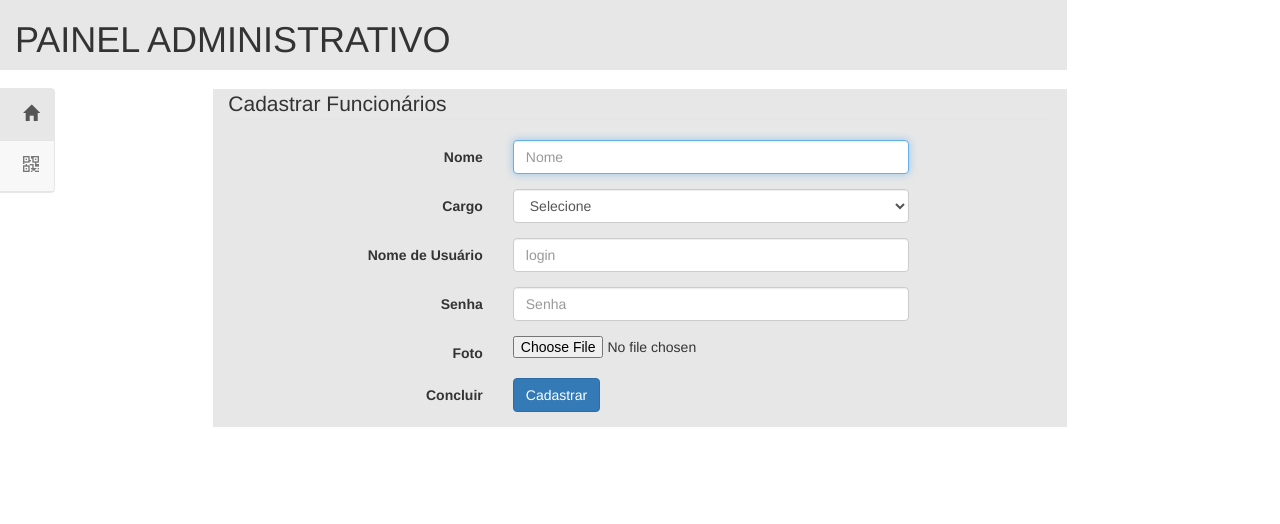
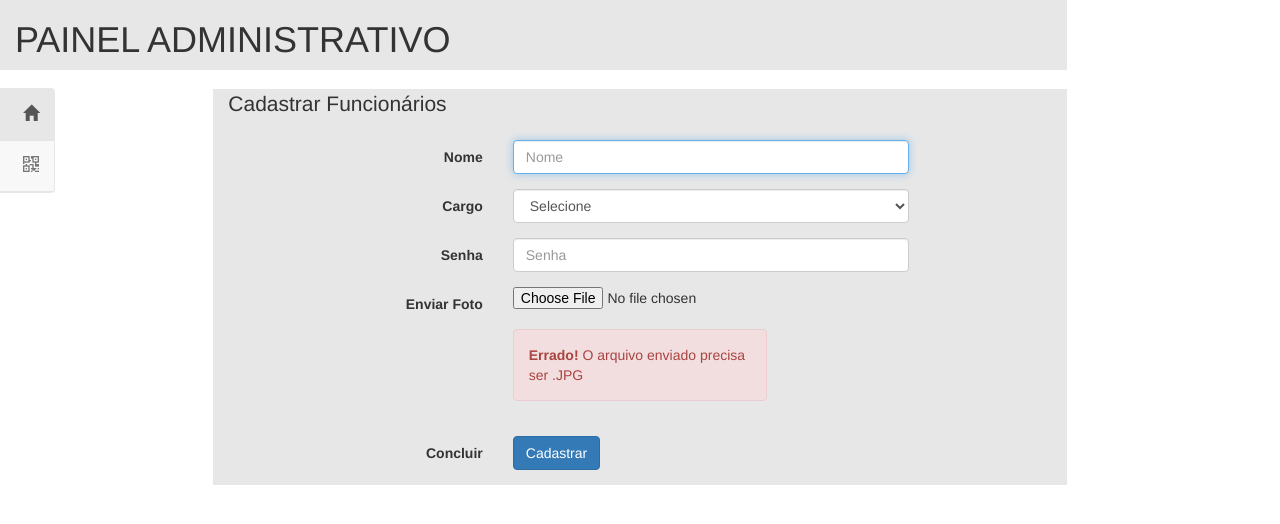
Before and after one commit to webjhon/LancheSystem, a PHP site: page /admin/cadastro.php in a window 1280 px wide. Shown: the top 524 px of the page. Run offline with PHP 8.4, Linux system fonts and the light colour scheme; the visitor is signed in with stand-in values (Sample User, id 1).

Commit message:
Atualizações na base de dados
Atualização na base de dados. Adequando o PHP a nova base de dados
implantada. Também alterando as opções de cadastro.

```diff
--- a/admin/cadastro.php
+++ b/admin/cadastro.php
@@ -67,15 +67,6 @@
                 </div>
               </div>
 
-              <!-- Text input-->
-              <div class="form-group">
-                <label class="col-md-4 control-label" for="cad_login">Nome de Usuário</label>
-                <div class="col-md-6">
-                  <input id="cad_login" name="cad_login" type="text" placeholder="login" class="form-control input-md" required="" autofocus="">
-
-                </div>
-              </div>
-
               <!-- Password input-->
               <div class="form-group">
                 <label class="col-md-4 control-label" for="cad_senha">Senha</label>
@@ -86,12 +77,16 @@
               </div>
 
               <!-- File Button -->
-              <div class="form-group">
-                <label class="col-md-4 control-label" for="cad_foto">Foto</label>
-                <div class="col-md-4">
-                  <input id="cad_foto" name="cad_foto" class="input-file" type="file">
-                </div>
+          <div class="form-group">
+            <label class="col-md-4 control-label" for="foto_botao">Enviar Foto</label>
+            <div class="col-md-4">
+              <input id="foto_estagiario" name="foto_estagiario" type="file">
+              <br>
+              <div class="alert alert-danger" id="img_fail">
+                <strong> Errado! </strong> O arquivo enviado precisa ser .JPG
               </div>
+            </div>
+          </div>
 
               <!-- Button -->
               <div class="form-group">
--- a/js/my/geral.js
+++ b/js/my/geral.js
@@ -3,4 +3,22 @@ $(document).ready(function(){
 $("#buscar_mesa").click(function(){
    $("#seleciona_mesa").show("slow");
 });
+
+  $('#foto_estagiario').bind('change', function() {
+    // this.files[0].size gets the size of your file.
+    //alert(this.files[0].size);
+    var fileName = $(this).val();
+    var arrExt = fileName.split('.');
+    var position = (arrExt.length)-1;
+    var ext = arrExt[position];
+    if(ext != 'jpg' || ext.length == 0 ){
+      $(this).val('');
+      $("#img_fail").slideDown();
+
+    }
+    else {
+      $("#img_fail").slideUp();
+    }
+  });
+
 });
--- a/nbproject/private/private.xml
+++ b/nbproject/private/private.xml
@@ -7,8 +7,9 @@
             <file>file:/C:/xampp/htdocs/boteco/js/my/geral.js</file>
             <file>file:/C:/xampp/htdocs/boteco/admin/validar_sessao.php</file>
             <file>file:/C:/xampp/htdocs/boteco/validarLogin.php</file>
-            <file>file:/C:/xampp/htdocs/boteco/admin/admin_page.php</file>
+            <file>file:/C:/xampp/htdocs/boteco/admin/cadastro.php</file>
             <file>file:/C:/xampp/htdocs/boteco/index.php</file>
+            <file>file:/C:/xampp/htdocs/boteco/admin/cadastrar_dados.php</file>
         </group>
     </open-files>
 </project-private>
```
Also changed, not shown: admin/cadastrar_dados.php (+30 -1 lines).
